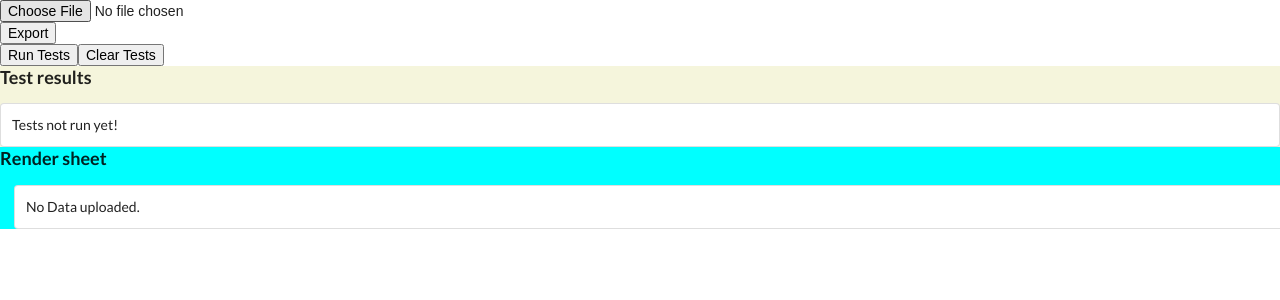
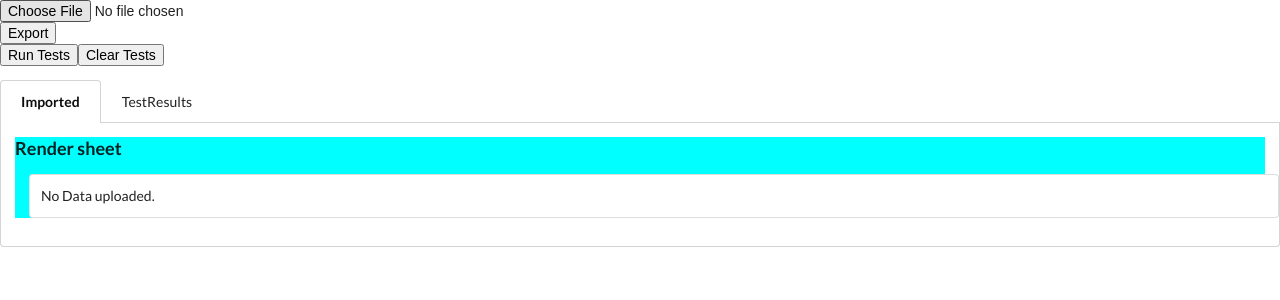
Before and after one commit to piyush-mishra-pm/react-excel, a React (Create React App) app: page / in a window 1280 px wide. Shown: the top 300 px of the page. Built offline with nearby package versions, Linux system fonts and the light colour scheme.

Commit message:
Tabs for ImportedData and TestResults: - On clicking RunTests, Test Results become active. - Clickable Tabs.

```diff
--- a/src/components/HomeComponent.js
+++ b/src/components/HomeComponent.js
@@ -1,11 +1,13 @@
-import React from 'react';
+import React, { useState } from 'react';
 
 import InputSheet from './InputSheet';
 import ExportSheet from './ExportSheet';
 import RenderSpreadSheets from './RenderSpreadSheets';
 import TestSheet from './TestSheet';
+import TestResults from './TestResults';
 
 const HomeComponent = () => {
+  const [testResultsTabEnabled, setTestResultsTabEnabled] = useState(false)
   return (
     <>
       <div className="row">
@@ -13,11 +15,22 @@ const HomeComponent = () => {
         <InputSheet />
         {/** Export Component */}
         <ExportSheet />
+        {/** Test Controller */}
+        <TestSheet setTestResultsTabEnabled={setTestResultsTabEnabled} />
       </div>
-      {/** Test component */}
-      <TestSheet />
-      {/** Visualisation */}
-      <RenderSpreadSheets />
+
+      <div className="ui top attached tabular menu">
+        <div className={`${(!testResultsTabEnabled) && 'active'} item`} onClick={() => setTestResultsTabEnabled(false)}>Imported</div>
+        <div className={`${testResultsTabEnabled && 'active'} item`} onClick={() => setTestResultsTabEnabled(true)}>TestResults</div>
+      </div>
+      <div className={`ui bottom attached ${!testResultsTabEnabled && 'active'} tab segment`}>
+        {/** Visualisation */}
+        <RenderSpreadSheets />
+      </div>
+      <div className={`ui bottom attached ${testResultsTabEnabled && 'active'} tab segment`}>
+        {/** Test component */}
+        <TestResults />
+      </div>
     </>
   );
 };
--- a/src/components/TestSheet.js
+++ b/src/components/TestSheet.js
@@ -2,10 +2,9 @@ import React from 'react';
 import { useDispatch } from 'react-redux';
 import ACTION_TYPES from '../store/ACTION_TYPES';
 
-import TestResults from './TestResults';
 import PerformTests from './PerformTests.js';
 
-function TestSheet() {
+function TestSheet(props) {
   const dispatch = useDispatch();
 
   function startTestSuite() {
@@ -13,6 +12,7 @@ function TestSheet() {
     dispatch({ type: ACTION_TYPES.TEST_INIT });
     // Perform text tests.
     PerformTests();
+    props.setTestResultsTabEnabled(true);
   }
 
   function clearTestSuite() {
@@ -23,7 +23,6 @@ function TestSheet() {
     <div>
       <button onClick={() => startTestSuite()}>Run Tests</button>
       <button onClick={() => clearTestSuite()}>Clear Tests</button>
-      <TestResults />
     </div>
   );
 }
```
Also changed, not shown: 1 other file (tests, documents, lock files or other folders).
